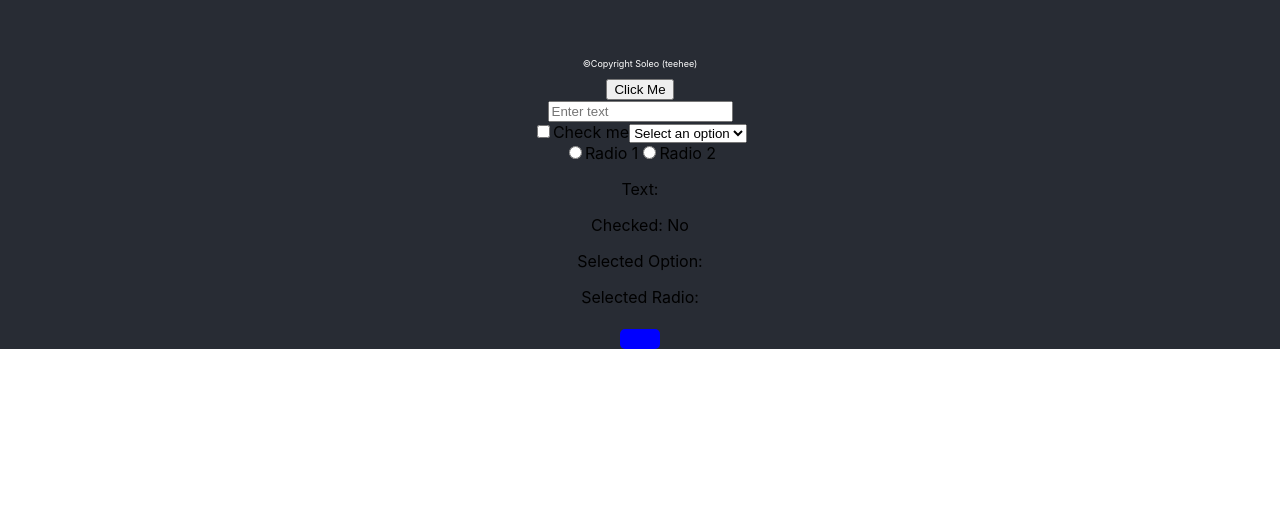
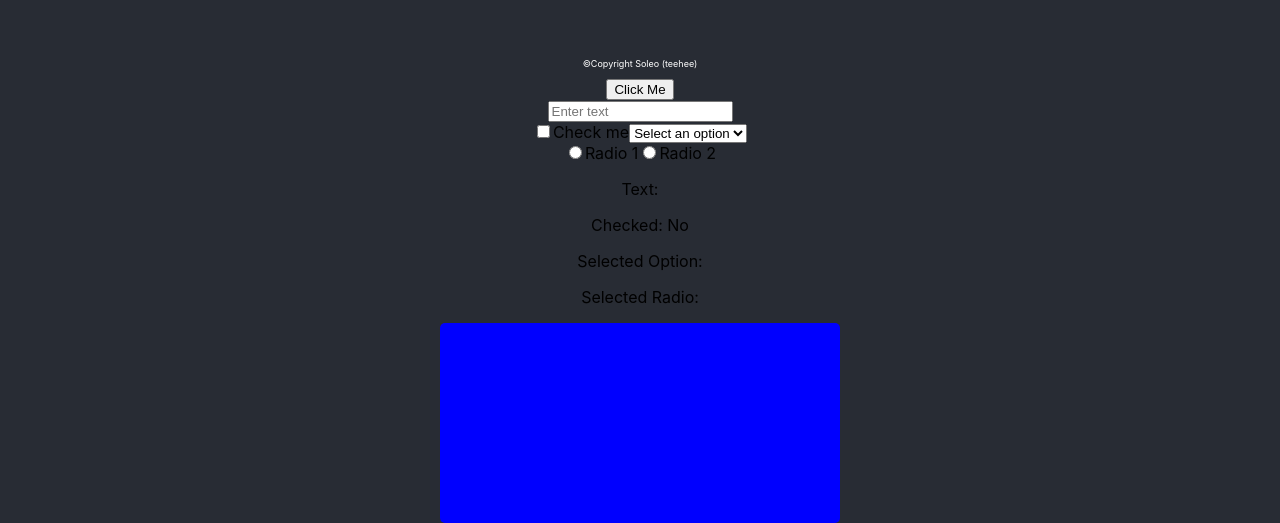
Before and after one commit to soleohess/teacher-assistant-app, a React (Create React App) app: page / in a window 1280 px wide. Shown: the part 703-1226 px from the top of the page. Before the commit the page ends 1052 px from the top, so only its background shows below. Built offline with nearby package versions, Linux system fonts and the light colour scheme.

Commit message:
in app.js got error code window.open is not a function TypeError: window.open is not a function     at buttonPress

```diff
--- a/src/App.css
+++ b/src/App.css
@@ -28,6 +28,7 @@
   font-size: calc(10px + 2vmin);
   color: white;
 }
+
 .App-main {
 min-height: 64vh;
 font-size: calc(5px + 2vmin);
--- a/src/App.js
+++ b/src/App.js
@@ -7,13 +7,19 @@ import UIElements from './components/UIElements';
 import TestButton from './components/TestButton';
 
 function App() {
+
+  const buttonPress = () => {
+    window.open("https://www.google.com", "_blank");
+  };
+
   return (
     <div className="App">
       <Header title="Teacher Assistant App" description="Your digital classroom helper"/>
       <Main description="this is the main content of the page"/>
       <Footer description="©Copyright Soleo (teehee)" />
       <UIElements heading="UI Elements" content="This is some content for the UI elements component." />
-      <TestButton onClick={() => console.log("Button clicked!")} label="Click Me" />
+      <TestButton onPress={buttonPress}/>
+
       {/* Other components will go here */}
     </div>
   );
--- a/src/components/TestButton.js
+++ b/src/components/TestButton.js
@@ -1,23 +1,17 @@
 import React from "react";
 
-// potentially add curly braces like this function TestButton({onPress, label, style}) {
-function TestButton(onPress, label, style) {
+function TestButton({ onPress, label, style }) {
   return (
     <div className="TestButton">
       <button
         onClick={onPress}
-                style={{backgroundColor: 'blue', color: 'white', padding: '10px 20px', border: 'none', borderRadius: '5px'}}
-                label={label}
-
+        style={{backgroundColor: 'blue', color: 'white', padding: '100px 200px', border: 'none', borderRadius: '5px'}}
       >
-
-
+        {label}
       </button>
     </div>
   );
 }
-
-
-//<Button onClick={() => alert("Button clicked!")} label="Click Me" />
+//backgroundColor= the color of the button, color=textColor, padding=dimensions of the button, idk about the others
 
 export default TestButton;
```
Lines whose indentation alone changed are shown as unchanged.
